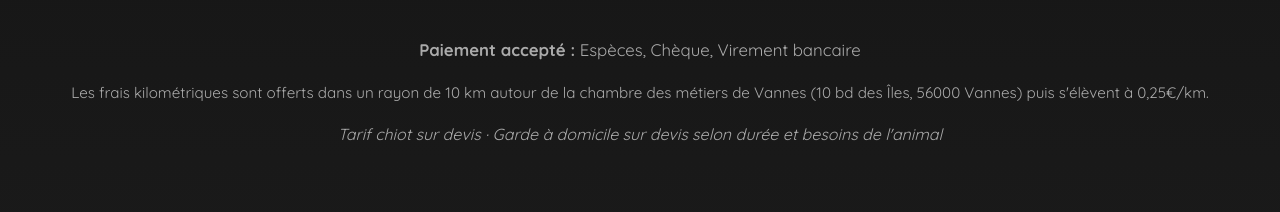
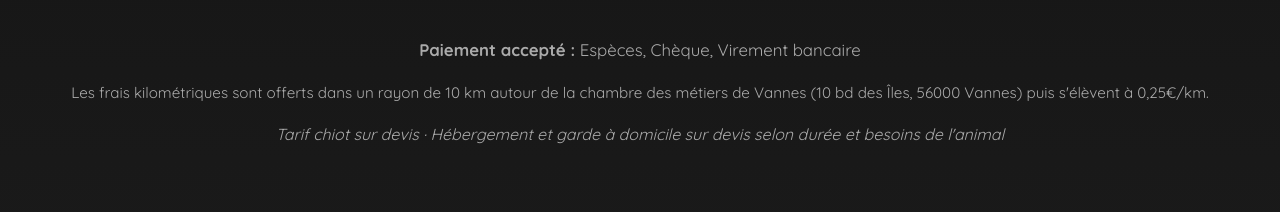
Before and after one commit to Coequipattes/landing-nextjs, a Next.js app: page / in a window 1280 px wide. Shown: the part 5800-6012 px from the top of the page. Built offline with nearby package versions, Linux system fonts and the light colour scheme; no server answers; a web font is replaced by a local one.

Commit message:
content(pricing): add pre-visit, key fees and update hébergement label
- Ajoute info pré-visite gratuite et obligatoire
- Ajoute tarif remise/retour clés 5€ chacun
- Remplace "Garde à domicile" par "Hébergement et garde à domicile"

```diff
--- a/src/components/public/pricing.tsx
+++ b/src/components/public/pricing.tsx
@@ -246,10 +246,16 @@ export function Pricing() {
 
         {/* Pet-sitting note */}
         {tab === "petsitting" && (
-          <div className="text-center mt-12 text-gray-light">
+          <div className="text-center mt-12 text-gray-light space-y-3">
             <p className="text-[0.9rem] leading-[1.7]">
               *Tarif haute saison : du 15/07 au 31/08 inclus, du 04/04 au 06/04
               inclus et du 24/12 au 02/01 inclus
+            </p>
+            <p className="text-[0.9rem] leading-[1.7]">
+              Une <strong className="text-white">pré-visite de rencontre</strong> est <strong className="text-white">gratuite et obligatoire</strong> avant toute prestation.
+            </p>
+            <p className="text-[0.9rem] leading-[1.7]">
+              Remise et retour de clés en dehors de la pré-visite : <strong className="text-white">5€ chacun</strong> (soit 5€ à la remise + 5€ au retour)
             </p>
           </div>
         )}
@@ -265,8 +271,8 @@ export function Pricing() {
             puis s'élèvent à 0,25€/km.
           </p>
           <p className="italic">
-            Tarif chiot sur devis · Garde à domicile sur devis selon durée et
-            besoins de l'animal
+            Tarif chiot sur devis · Hébergement et garde à domicile sur devis
+            selon durée et besoins de l'animal
           </p>
         </div>
       </div>
```
